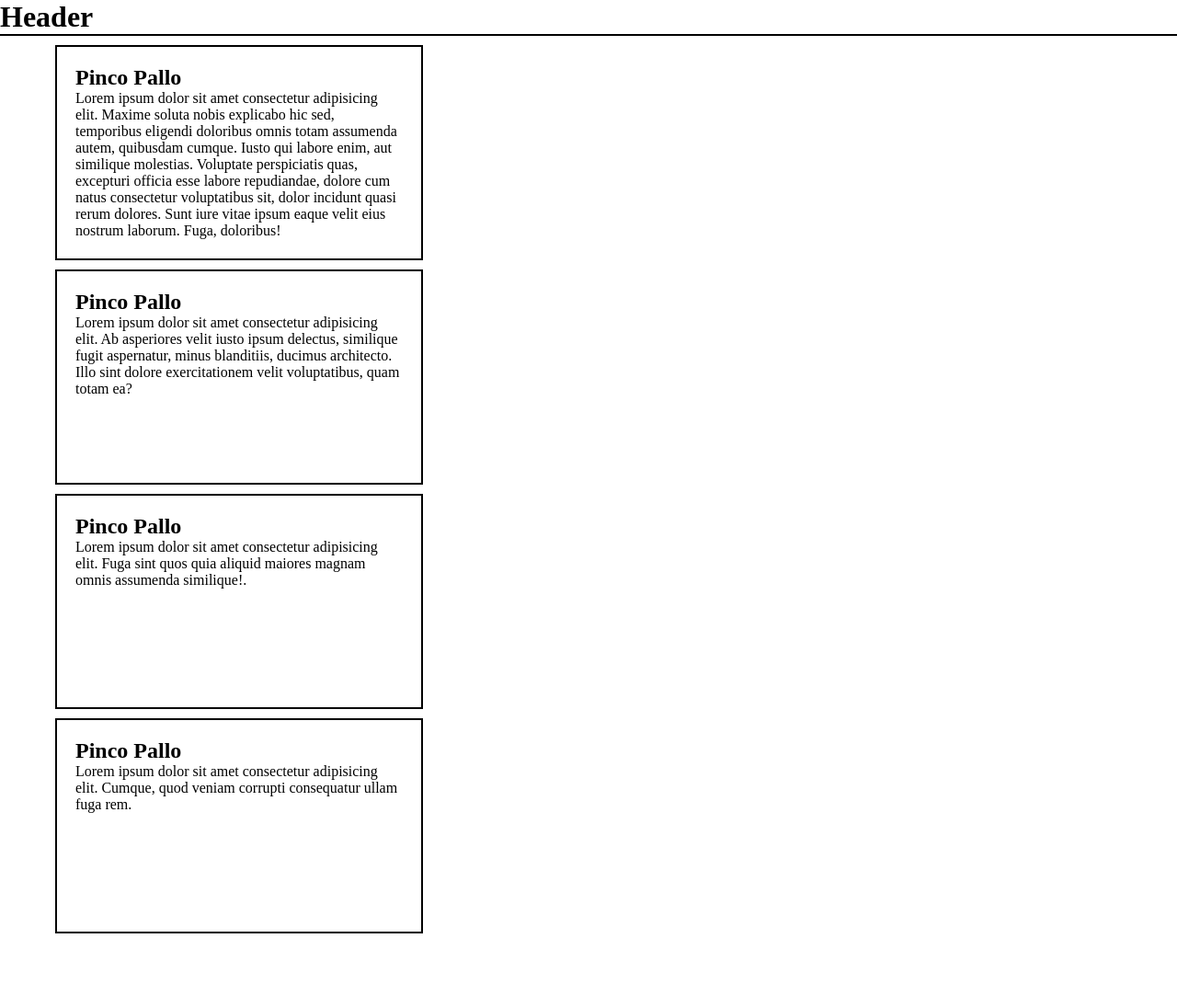
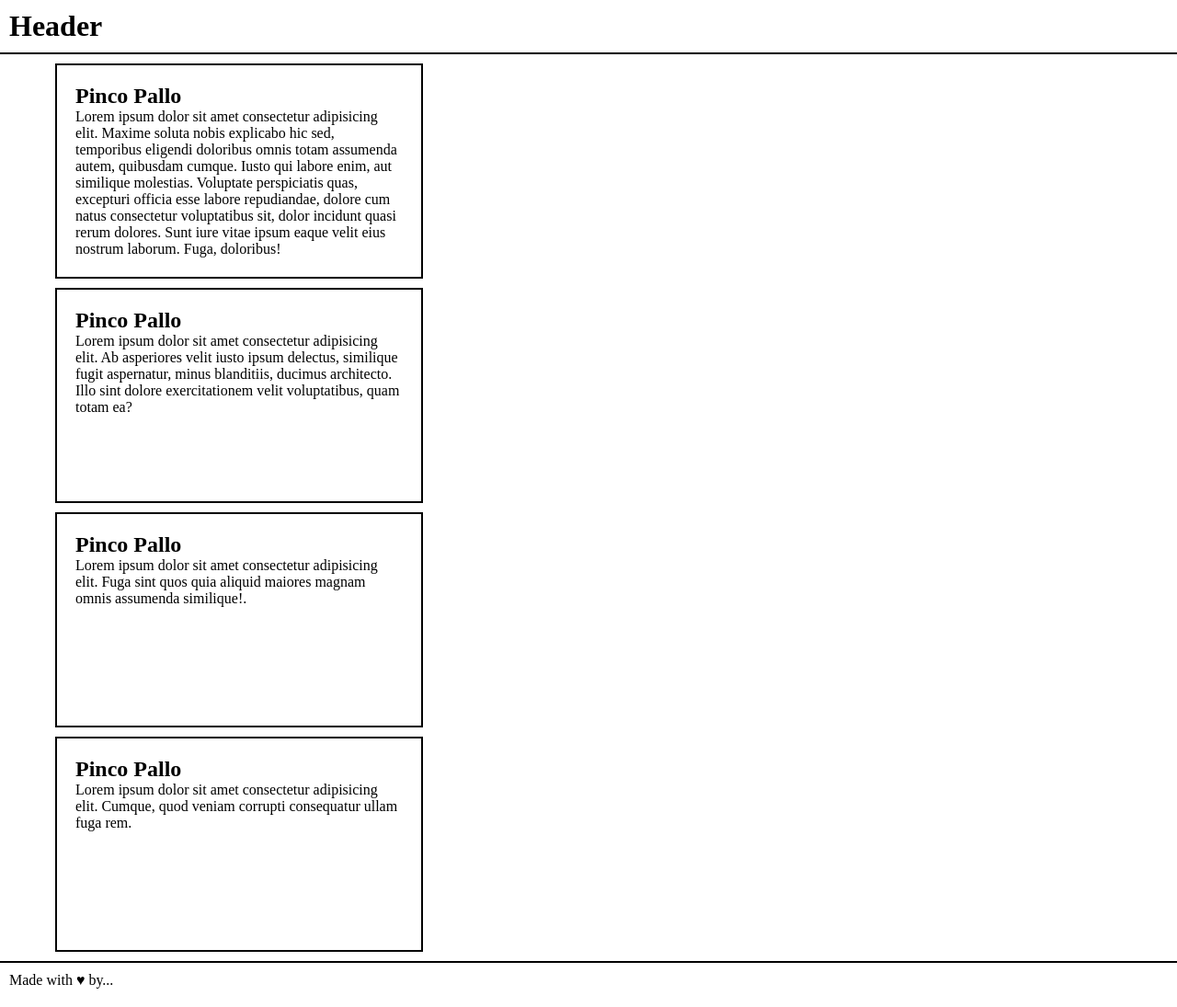
Before and after one commit to andreasalvi99/htmlcss-wireframe, a plain HTML site: page index.html in a window 1280 px wide. Shown: the whole page at 92% size. Before the commit the page ends 1015 px from the top, so only its background shows below. Drawn offline with Linux system fonts and the light colour scheme.

Commit message:
html and css validated

```diff
--- a/css/style.css
+++ b/css/style.css
@@ -17,6 +17,7 @@ header{
    margin-top: 10px;
    margin-left: 60px;
    min-height: 234px;
+   margin-bottom: 10px;
 }
 
 h2{
@@ -30,3 +31,19 @@ p{
 .div-in{
     padding: 20px;
 }
+
+h1{
+    margin-left: 10px;
+    margin-top: 10px;
+    margin-bottom: 10px;
+}
+
+footer{
+    border-top: 2px solid black;
+}
+
+.p-footer{
+    margin-top: 10px;
+    margin-left: 10px;
+    margin-bottom: 20px;
+}
--- a/index.html
+++ b/index.html
@@ -19,7 +19,7 @@
         <h1>Header</h1>
     </header>
 
-    <!-- Main -->
+    <!-- Main, ext=external in=internal.-->
 
     <div class="div-ext">
         <div class="div-in"><h2>Pinco Pallo</h2>
@@ -49,5 +49,11 @@
         </div>
     </div>
 
+    <!-- Footer -->
+
+    <footer>
+        <p class="p-footer">Made with &hearts; by...</p>
+    </footer>
+
 </body>
 </html>
```
